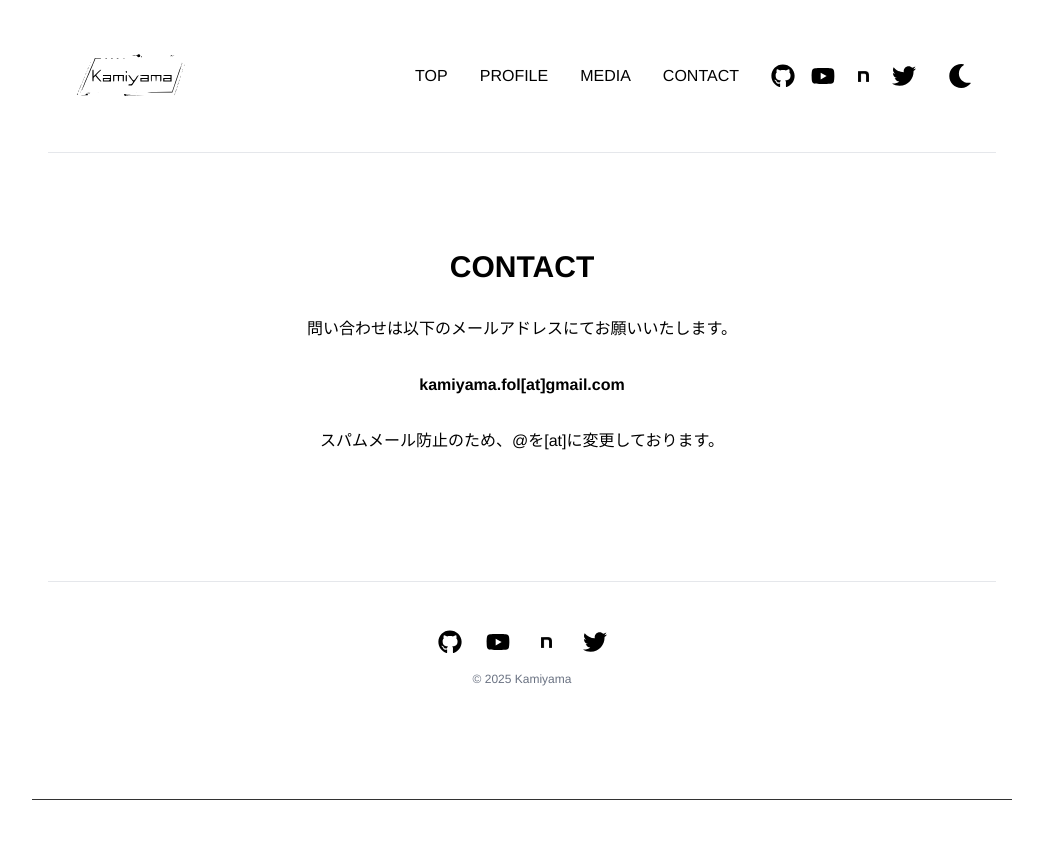
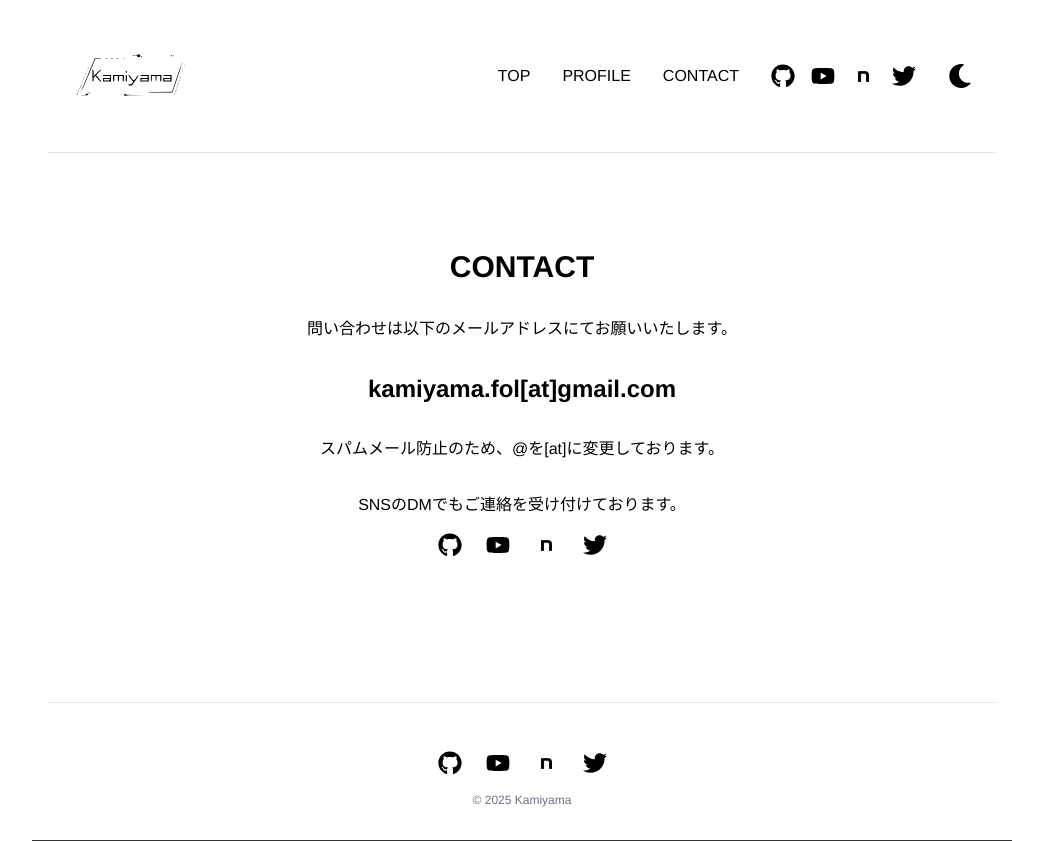
Before and after one commit to kamiyama-fol/kamiyama-web-client, a Next.js app: page /contact in a window 1280 px wide. Shown: the whole page, without its empty margins (118-1161 px from the left). Before the commit the page ends 800 px from the top, so only its background shows below. Built offline with nearby package versions, Linux system fonts and the light colour scheme.

Commit message:
mediaの削除

```diff
--- a/src/app/contact/page.tsx
+++ b/src/app/contact/page.tsx
@@ -1,11 +1,26 @@
+import { socials } from '@/lib/socials';
+import Image from 'next/image';
+
 export default function ContactPage() {
   return (
     <main>
       <section className="text-center py-16 ">
         <h1 className="text-3xl font-bold mb-8">CONTACT</h1>
         <p className="text-center mb-8 max-w-2xl mx-auto px-4">問い合わせは以下のメールアドレスにてお願いいたします。</p>
-        <p className='font-bold mb-8'>kamiyama.fol[at]gmail.com</p>
+        <p className='font-bold mb-8 text-2xl'>kamiyama.fol[at]gmail.com</p>
         <p>スパムメール防止のため、@を[at]に変更しております。</p>
+        <p className="mt-8">SNSのDMでもご連絡を受け付けております。</p>
+          <div className="social-links flex justify-center space-x-6 py-4">
+          {socials.map((social) => (
+              <a key={social.name} href={social.href} target="_blank" rel="noopener noreferrer" className="text-2xl hover:text-gray-400">
+                  {social.icon ? (
+                      <social.icon />
+                  ) : (
+                      <Image src={social.image!} alt={social.alt} width={25} height={25} />
+                  )}
+              </a>
+          ))}
+          </div>
       </section>
     </main>
   );
--- a/src/app/media/page.tsx
+++ /dev/null
@@ -1,28 +0,0 @@
-import Image from "next/image";
-import { socials } from "@/lib/socials";
-
-export default function ProfilePage() {
-  return (
-    <main>
-      <section className="py-40px px-0 border-b border-gray-700 my-16">
-        <h1 className="text-3xl font-bold text-center mb-8">CONTENTS</h1>
-        <div className="grid grid-cols-1 sm:grid-cols-2 md:grid-cols-4 gap-8">
-          {socials.map((social) => (
-            <div key={social.name} className="text-center">
-              <a href={social.href} target="_blank" rel="noopener noreferrer">
-                <Image
-                  src={social.image!}
-                  alt={social.alt}
-                  width={400}
-                  height={400}
-                  className="w-full aspect-square object-cover"
-                />
-                <p className="mt-2">{social.pageLabel}</p>
-              </a>
-            </div>
-          ))}
-        </div>
-      </section>
-    </main>
-  );
-}
--- a/src/components/Footer.tsx
+++ b/src/components/Footer.tsx
@@ -14,7 +14,7 @@ export default function Footer() {
                     )}
                 </a>
             ))}
-        </div>
+            </div>
             <p className="text-gray-500 dark:text-gray-400">&copy; 2025 Kamiyama</p>
       </footer>
     );
--- a/src/components/Header.tsx
+++ b/src/components/Header.tsx
@@ -29,7 +29,6 @@ export default function Header() {
                     <ul className="flex space-x-8 list-none">
                         <li><Link href="/" className="hover:text-gray-400">TOP</Link></li>
                         <li><Link href="/profile" className="hover:text-gray-400">PROFILE</Link></li>
-                        <li><Link href="/media" className="hover:text-gray-400">MEDIA</Link></li>
                         <li><Link href="/contact" className="hover:text-gray-400">CONTACT</Link></li>
                     </ul>
                 </nav>
@@ -61,7 +60,6 @@ export default function Header() {
                         <ul className="flex flex-col items-center space-y-8 list-none text-2xl">
                             <li><Link href="/" className="hover:text-gray-400" onClick={handleLinkClick}>TOP</Link></li>
                             <li><Link href="/profile" className="hover:text-gray-400" onClick={handleLinkClick}>PROFILE</Link></li>
-                            <li><Link href="/media" className="hover:text-gray-400" onClick={handleLinkClick}>MEDIA</Link></li>
                             <li><Link href="/contact" className="hover:text-gray-400" onClick={handleLinkClick}>CONTACT</Link></li>
                         </ul>
                     </nav>
```
